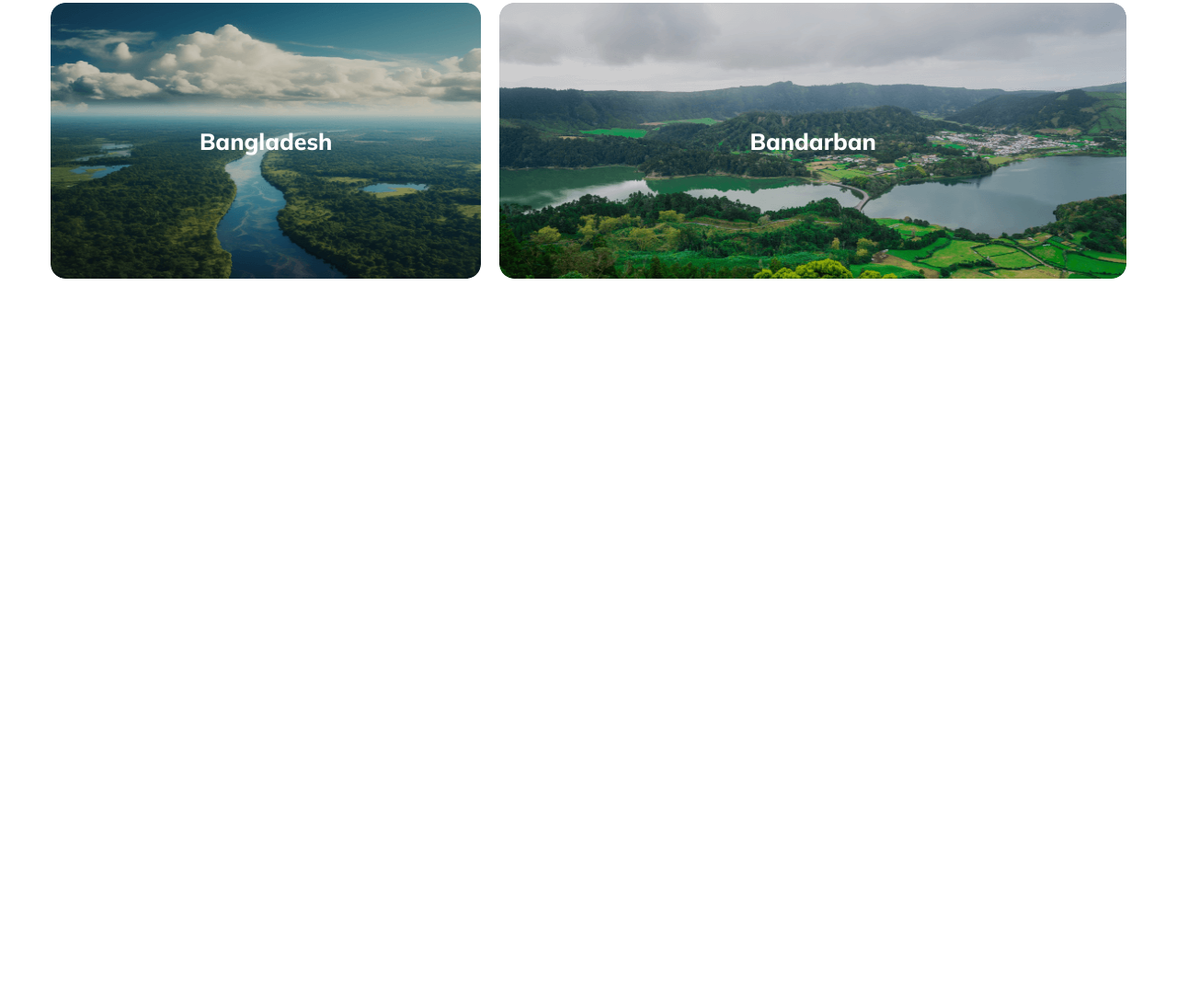
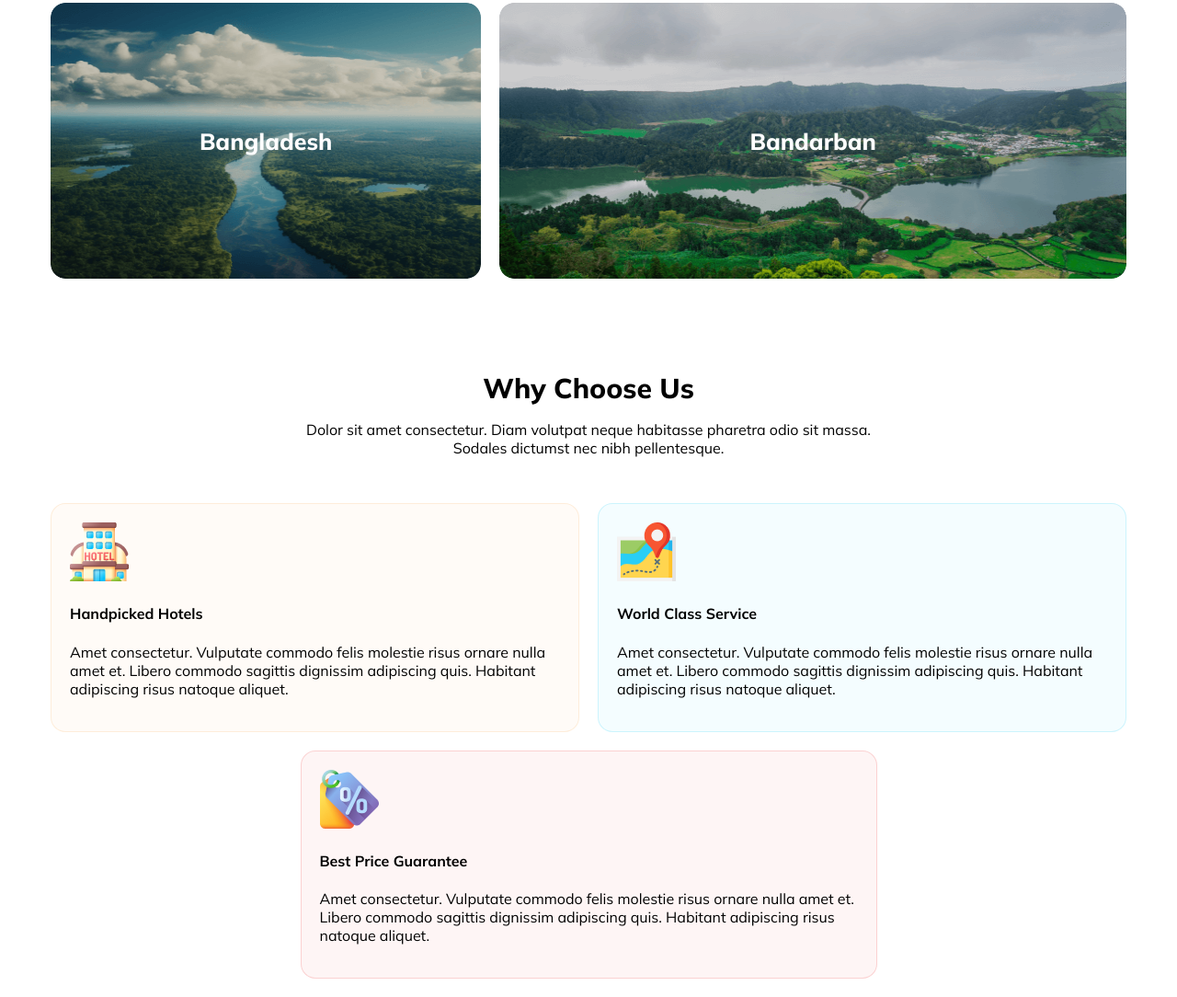
Before and after one commit to MohammadRofikulIslam/Assignment_02, a plain HTML site: page index.html in a window 1280 px wide. Shown: the part 2143-3227 px from the top of the page at 92% size. Before the commit the page ends 2546 px from the top, so only its background shows below. Drawn offline with Linux system fonts and the light colour scheme.

Commit message:
Why Choose Us Section added

```diff
--- a/index.html
+++ b/index.html
@@ -145,8 +145,34 @@
           <div class="grid-item grid-item-7">
             <h4 class="grid-text">Bandarban</h4>
         </div>
+          </div>
+        </div>
+      </section>
 
+      <!-- Why Choose Us Section  -->
+      <section>
+        <div class="section-text-content">
+          <h3 class="section-title">Why Choose Us</h3>
+          <p class="section-text">
+            Dolor sit amet consectetur. Diam volutpat neque habitasse pharetra odio sit massa. <br> Sodales dictumst nec nibh pellentesque.
+          </p>
+        </div>
+        <div class="why-us-container">
+          <div class="hotels">
+            <img src="Images/hotel 1.png" alt="">
+            <h4>Handpicked Hotels</h4>
+            <p>Amet consectetur. Vulputate commodo felis molestie risus  ornare nulla amet et. Libero commodo sagittis dignissim adipiscing quis. Habitant adipiscing risus natoque aliquet. </p>
           </div>
+          <div class="service">
+            <img src="Images/map 1.png" alt="">
+            <h4>World Class Service</h4>
+            <p>Amet consectetur. Vulputate commodo felis molestie risus  ornare nulla amet et. Libero commodo sagittis dignissim adipiscing quis. Habitant adipiscing risus natoque aliquet. </p>
+          </div>
+        </div>
+        <div class="guarantee">
+          <img src="Images/price-tag 1.png" alt="">
+          <h4>Best Price Guarantee</h4>
+          <p>Amet consectetur. Vulputate commodo felis molestie risus  ornare nulla amet et. Libero commodo sagittis dignissim adipiscing quis. Habitant adipiscing risus natoque aliquet. </p>
         </div>
       </section>
     </main>
--- a/styles/responsive.css
+++ b/styles/responsive.css
@@ -54,4 +54,15 @@
   .destination-images {
     grid-template-areas: "a" "b" "c" "d" "e" "f" "g";
   }
+  .why-us-container {
+    flex-direction: column;
+    margin-bottom: 20px;
+  }
+  .hotels,
+  .service,
+  .guarantee {
+    width: 90%;
+    padding: 15px;
+    margin: 0 auto;
+  }
 }
--- a/styles/style.css
+++ b/styles/style.css
@@ -128,7 +128,6 @@ nav {
 .banner-container {
   display: flex;
   flex-direction: column;
-
 }
 .banner-text {
   margin-bottom: 20px;
@@ -257,3 +256,31 @@ nav {
   font-size: 25px;
   font-weight: 800;
 }
+.hotels {
+  background: rgba(251, 181, 99, 0.05);
+  border: 1px solid rgba(251, 181, 99, 0.2);
+  border-radius: 16px;
+  width: 50%;
+  padding: 20px;
+}
+.service {
+  border: 1px solid rgba(41, 206, 246, 0.2);
+  background: rgba(41, 206, 246, 0.05);
+  border-radius: 16px;
+  width: 50%;
+  padding: 20px;
+}
+.guarantee {
+  border: 1px solid rgba(233, 68, 68, 0.2);
+  background: rgba(233, 68, 68, 0.05);
+  border-radius: 16px;
+  width: 50%;
+  padding: 20px;
+  margin: 20px auto;
+}
+.why-us-container {
+  display: flex;
+  flex-basis: content;
+  justify-content: center;
+  gap: 20px;
+}
```
Also changed, not shown: Images/hotel 1.png (added), Images/map 1.png (added), Images/price-tag 1.png (added).
